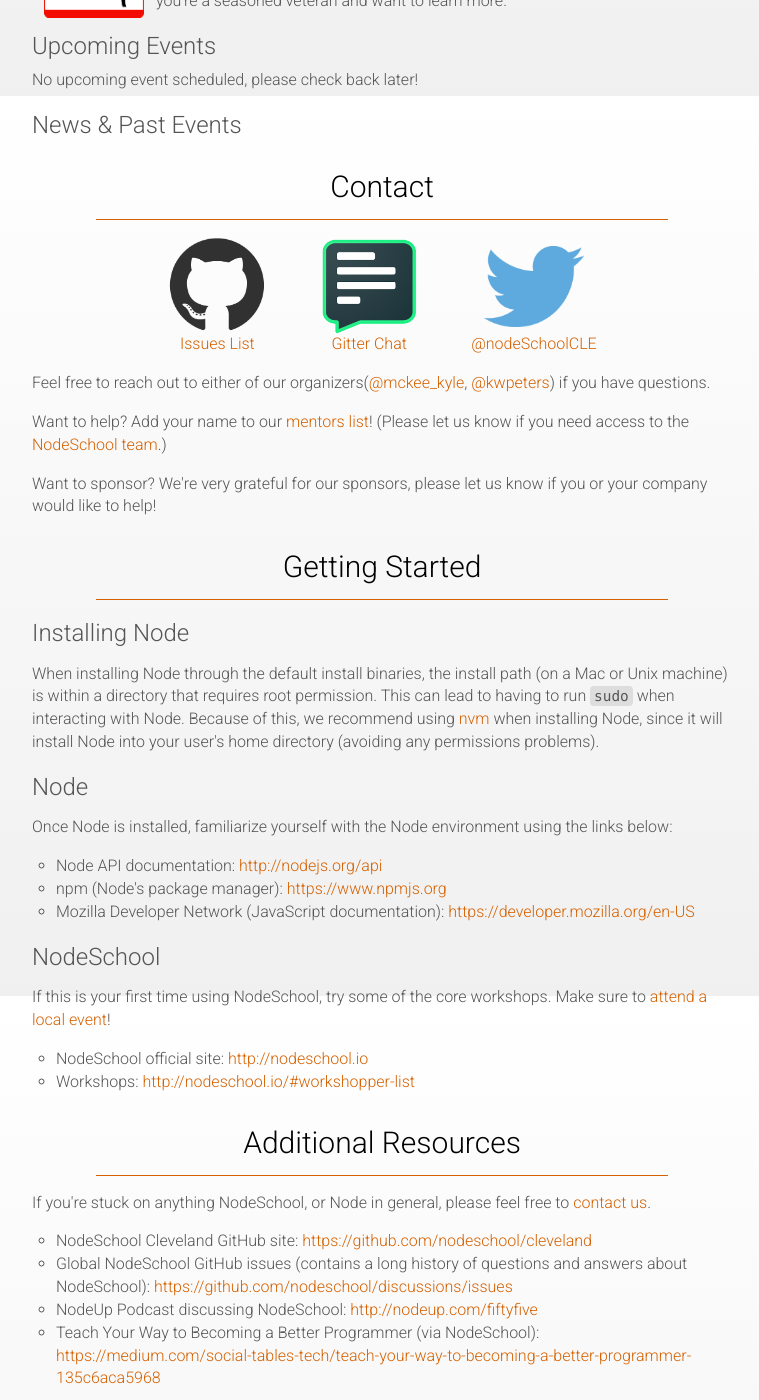
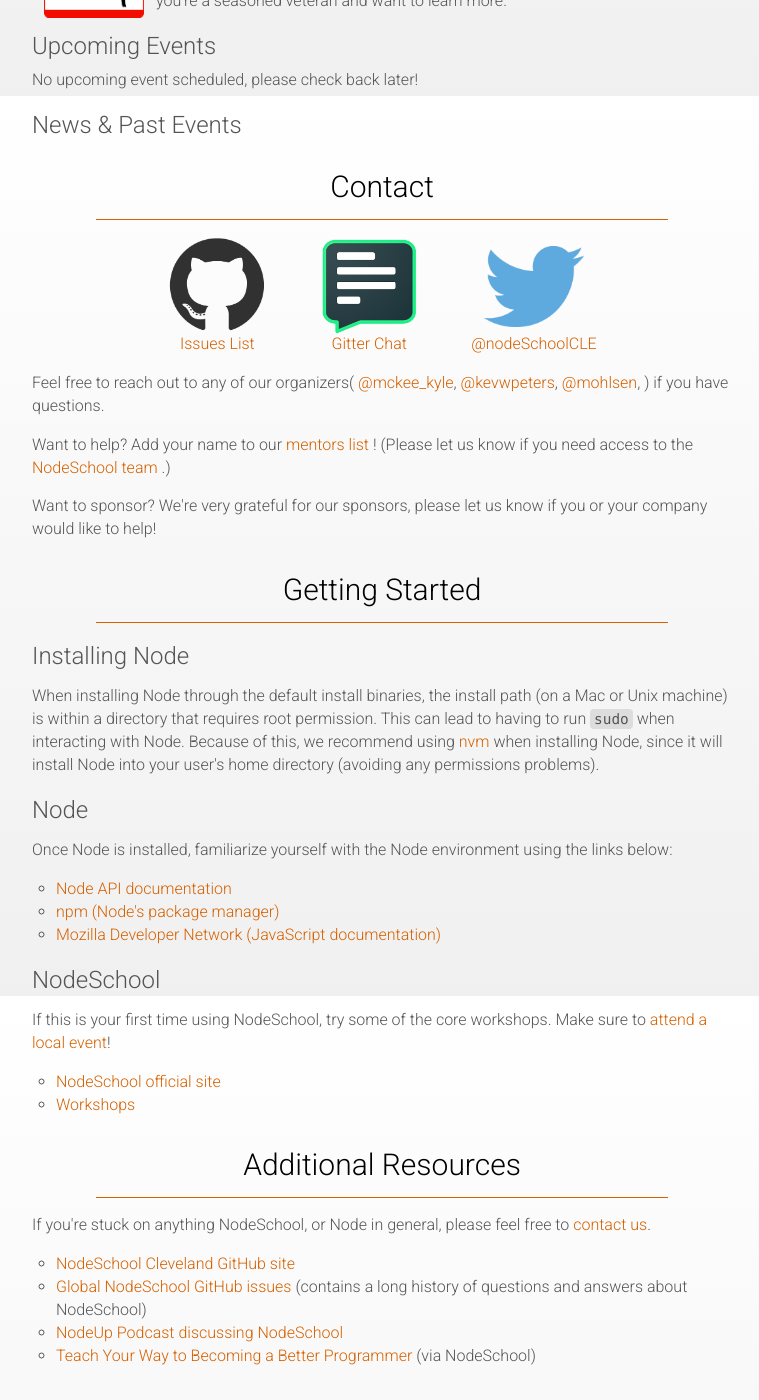
Before and after one commit to nodeschool/cleveland, a Jekyll site: the page built from index.html, in a window 1280 px wide and 1400 px high, scrolled down 804 px. Shown: the whole window, without its empty margins (258-1017 px from the left). Built offline with Jekyll 4.4.1, drawn with Linux system fonts in a browser that asks for light colours; after the commit the page ends 2181 px from its top, so only the background shows below that.

Commit message:
Fixed Twitter links.  Added Gemfile.

```diff
--- a/index.html
+++ b/index.html
@@ -4,16 +4,26 @@
 ---
         <div class="info">
             <div class="description">
-                <p>{{site.name}} is part of the global <a href="http://nodeschool.io/">NodeSchool</a> effort to voluntarily teach Node.js to anyone! The source code for the workshops is completely open source and the effort is entirely community driven. And the best part is, it's all free!</p>
+                <p>
+                    {{site.name}} is part of the global <a href="http://nodeschool.io/">NodeSchool</a> effort to
+                    voluntarily teach Node.js to anyone! The source code for the workshops is completely open source
+                    and the effort is entirely community driven. And the best part is, it's all free!
+                </p>
             </div>
 
             <div class="additional-info">
                 <h2><a name="events">Events</a></h2>
                 <hr>
                 <div class="icons-inline">
-                    <a href="http://www.meetup.com/{{site.meetup}}/"><img class="icon" src="{{site.url}}/img/meetup.png"></a>
+                    <a href="http://www.meetup.com/{{site.meetup}}/">
+                        <img class="icon" src="{{site.url}}/img/meetup.png">
+                    </a>
                 </div>
-                    <p>The NodeSchool meetings are working sessions, so <strong>please bring a laptop</strong>. <a href="/mentors">Mentors</a> will be available to help if you're just getting started with Node, or even if you're a seasoned veteran and want to learn more.</p>
+                    <p>
+                        The NodeSchool meetings are working sessions, so <strong>please bring a laptop</strong>.
+                        <a href="/mentors">Mentors</a> will be available to help if you're just getting started with
+                        Node, or even if you're a seasoned veteran and want to learn more.
+                    </p>
 
                 <h3>Upcoming Events</h3>
                 <!-- Could be replaced with posts with future dates -->
@@ -63,33 +73,74 @@
                     </div>
                 </div>
 
-                <p>Feel free to reach out to either of our organizers(<a href='https://twitter.com/mckee_kyle'>@mckee_kyle</a>,
-                <a href="https://twitter.com/kwpeters">@kwpeters</a>) if you have questions.</p>
+                <p>Feel free to reach out to any of our organizers(
+                    <a href='https://twitter.com/mckee_kyle'>@mckee_kyle</a>,
+                    <a href="https://twitter.com/kevwpeters">@kevwpeters</a>,
+                    <a href="https://twitter.com/mohlsen">@mohlsen</a>,
+                    ) if you have questions.
+                </p>
 
-                <p>Want to help? Add your name to our <a href="https://github.com/nodeschool/{{site.repo}}/blob/gh-pages/mentors.md">mentors list</a>! (Please let us know if you need access to the <a href="https://github.com/orgs/nodeschool/teams/{{site.repo}}"> NodeSchool team</a>.)</p>
+                <p>
+                    Want to help? Add your name to our
+                    <a href="https://github.com/nodeschool/{{site.repo}}/blob/gh-pages/mentors.md">
+                        mentors list
+                    </a>! (Please let us know if you need access to the
+                    <a href="https://github.com/orgs/nodeschool/teams/{{site.repo}}">
+                        NodeSchool team
+                    </a>.)
+                </p>
 
-                <p>Want to sponsor? We're very grateful for our sponsors, please let us know if you or your company would like to help!</p>
+                <p>
+                    Want to sponsor? We're very grateful for our sponsors, please let us know if you or your company
+                    would like to help!
+                </p>
             </div>
             <div class="additional-info">
                 <h2><a name="getting-started">Getting Started</a></h2>
                 <hr>
 
                 <h3>Installing Node</h3>
-                <p>When installing Node through the default install binaries, the install path (on a Mac or Unix machine) is within a directory that requires root permission. This can lead to having to run <code>sudo</code> when interacting with Node. Because of this, we recommend using <a href="https://github.com/creationix/nvm">nvm</a> when installing Node, since it will install Node into your user's home directory (avoiding any permissions problems).</p>
+                <p>
+                    When installing Node through the default install binaries, the install path (on a Mac or Unix
+                    machine) is within a directory that requires root permission. This can lead to having to run
+                    <code>sudo</code> when interacting with Node. Because of this, we recommend using
+                    <a href="https://github.com/creationix/nvm">nvm</a> when installing Node, since it will install
+                    Node into your user's home directory (avoiding any permissions problems).
+                </p>
 
                 <h3>Node</h3>
                 <p>Once Node is installed, familiarize yourself with the Node environment using the links below:</p>
                 <ul>
-                    <li>Node API documentation: <a href="http://nodejs.org/api/">http://nodejs.org/api</a></li>
-                    <li>npm (Node's package manager): <a href="https://www.npmjs.org/">https://www.npmjs.org</a></li>
-                    <li>Mozilla Developer Network (JavaScript documentation): <a href="https://developer.mozilla.org/en-US/">https://developer.mozilla.org/en-US</a></li>
+                    <li>
+                        <a href="http://nodejs.org/api/">
+                            Node API documentation
+                        </a>
+                    </li>
+                    <li>
+                        <a href="https://www.npmjs.org/">
+                        npm (Node's package manager)
+                        </a>
+                    </li>
+                    <li>
+                        <a href="https://developer.mozilla.org/en-US/">
+                            Mozilla Developer Network (JavaScript documentation)
+                        </a>
+                    </li>
                 </ul>
 
                 <h3>NodeSchool</h3>
                 <p>If this is your first time using NodeSchool, try some of the core workshops. Make sure to <a href="#events">attend a local event</a>!</p>
                 <ul>
-                    <li>NodeSchool official site: <a href="http://nodeschool.io/">http://nodeschool.io</a></li>
-                    <li>Workshops: <a href="http://nodeschool.io/#workshopper-list">http://nodeschool.io/#workshopper-list</a></li>
+                    <li>
+                        <a href="http://nodeschool.io/">
+                            NodeSchool official site
+                        </a>
+                    </li>
+                    <li>
+                        <a href="http://nodeschool.io/#workshopper-list">
+                            Workshops
+                        </a>
+                    </li>
                 </ul>
             </div>
             <div class="additional-info">
@@ -98,10 +149,25 @@
                 <p>If you're stuck on anything NodeSchool, or Node in general, please feel free to <a href="#contact">contact us</a>.</p>
 
                 <ul>
-                    <li>{{site.name}} GitHub site: <a href="https://github.com/nodeschool/{{site.repo}}">https://github.com/nodeschool/{{site.repo}}</a></li>
-                    <li>Global NodeSchool GitHub issues (contains a long history of questions and answers about NodeSchool): <a href="https://github.com/nodeschool/discussions/issues">https://github.com/nodeschool/discussions/issues</a></li>
-                    <li>NodeUp Podcast discussing NodeSchool: <a href="http://nodeup.com/fiftyfive">http://nodeup.com/fiftyfive</a></li>
-                    <li>Teach Your Way to Becoming a Better Programmer (via NodeSchool): <a href="https://medium.com/social-tables-tech/teach-your-way-to-becoming-a-better-programmer-135c6aca5968">https://medium.com/social-tables-tech/teach-your-way-to-becoming-a-better-programmer-135c6aca5968</a></li>
+                    <li>
+                        <a href="https://github.com/nodeschool/{{site.repo}}">
+                            {{site.name}} GitHub site
+                        </a>
+                    </li>
+                    <li>
+                        <a href="https://github.com/nodeschool/discussions/issues">
+                            Global NodeSchool GitHub issues
+                        </a>
+                        (contains a long history of questions and answers about NodeSchool)
+                    </li>
+                    <li><a href="http://nodeup.com/fiftyfive">NodeUp Podcast discussing NodeSchool</a></li>
+                    <li>
+                        <a href="https://medium.com/social-tables-tech/teach-your-way-to-becoming-a-better-programmer-135c6aca5968">
+                            Teach Your Way to Becoming a Better Programmer
+                        </a>
+                        (via NodeSchool)
+                    </li>
+
                 </ul>
             </div>
         </div>
```
Also changed, not shown: Gemfile (added, +20 -0 lines), code-of-conduct.md (+4 -3 lines), Gemfile.lock (added).
